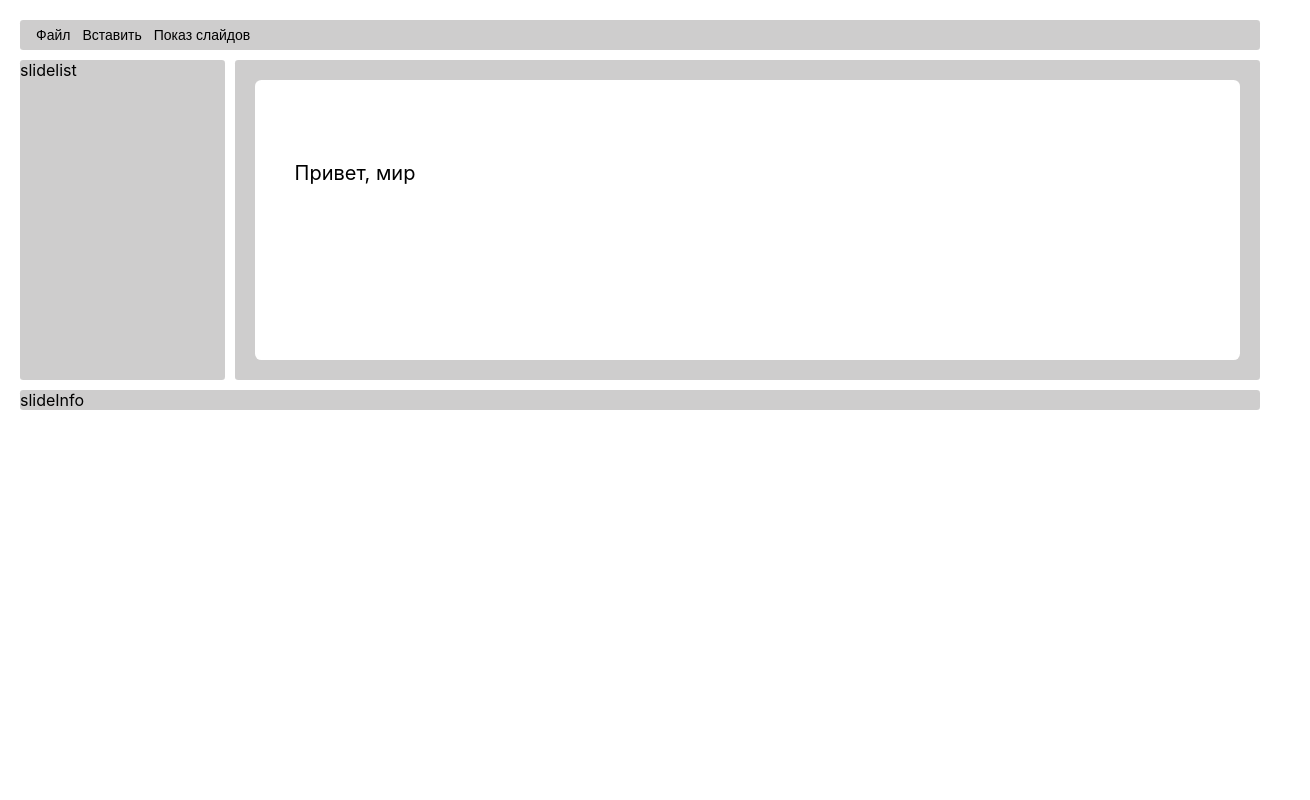
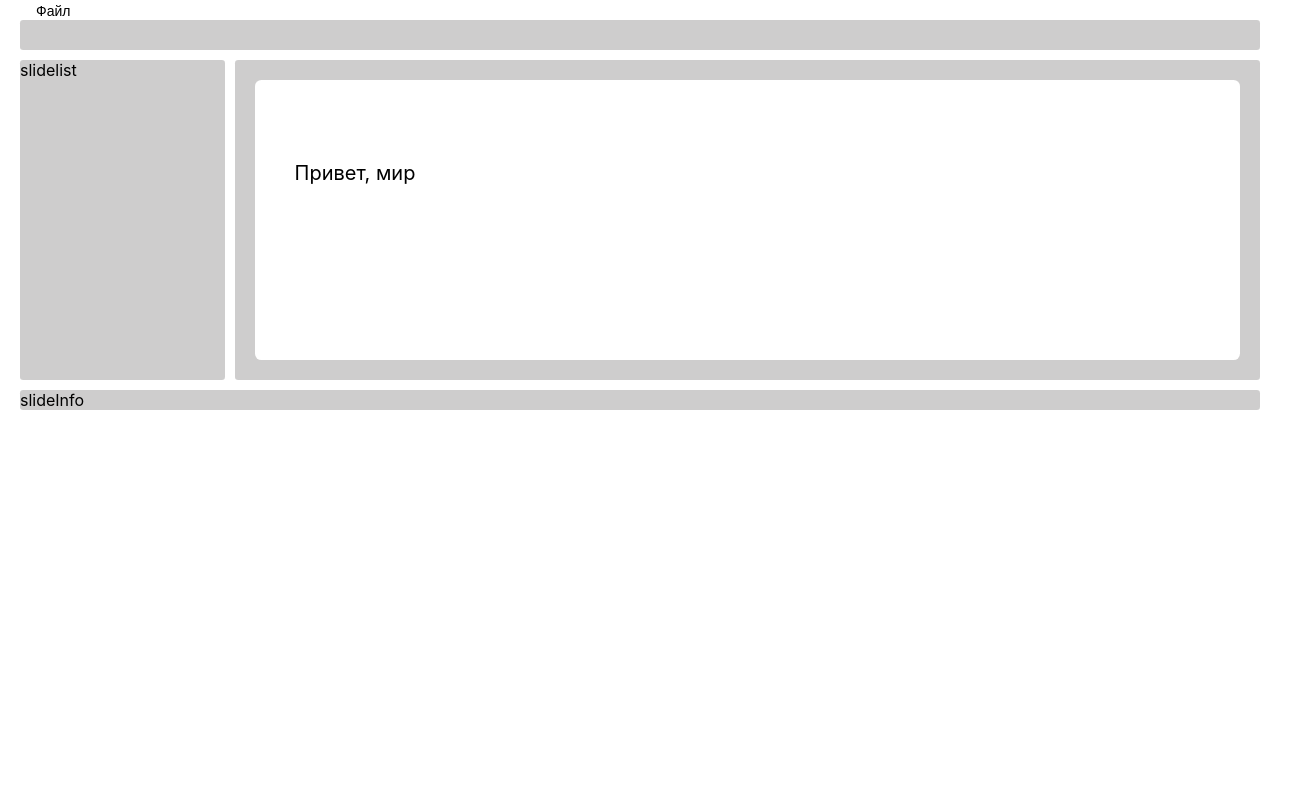
Before and after one commit to pklgn/project-os, a React (Create React App) app: page / in a window 1280 px wide. Shown: the top 800 px of the page, 1310 px wide, since content can reach past the window. Built offline with nearby package versions, Linux system fonts and the light colour scheme.

Commit message:
фича: обработчик кликов

```diff
--- a/src/components/common/Button/Button.module.css
+++ b/src/components/common/Button/Button.module.css
@@ -14,10 +14,21 @@
 }
 
 .button:focus {
-  background-color: #e4d429;
+  background-color: #f6ea6a;
 }
 
 .button-on {
+  border: none;
+  outline: none;
+  font-size: 14px;
+  border-radius: 0.2rem;
+  background-color: #e4d429;
+  display: inline-block;
+  cursor: pointer;
+  padding: 4px 6px;
+}
+
+.button-wo-focus-active {
   border: none;
   outline: none;
   font-size: 14px;
--- a/src/components/common/Button/Button.tsx
+++ b/src/components/common/Button/Button.tsx
@@ -1,4 +1,4 @@
-import React, { BaseSyntheticEvent, useEffect, useState } from "react";
+import React, { BaseSyntheticEvent, useState } from "react";
 import styles from "./Button.module.css";
 
 type ButtonProps = {
@@ -13,45 +13,49 @@ type ButtonProps = {
 export type Button = {
     button: JSX.Element,
     isOn: boolean,
-    setButtonOn: React.Dispatch<React.SetStateAction<boolean>>
+    renderActive: React.Dispatch<React.SetStateAction<boolean>>
 }
 
 export function Button(props: ButtonProps = {
     title: "",
     content: undefined,
-    foo: () => { }
+    foo: () => { },
 }): Button {
     const { title, content } = props;
 
     const [buttonStyle, setButtonStyle] = useState(styles.button);
     const [isButtonOn, setButtonState] = useState(false);
+    const [preventMouseUp, setPreventMouseUp] = useState(false);
+    const [renderActive, setActiveRendering] = useState(false);
 
     const onMouseDownButton = (event: BaseSyntheticEvent) => {
-        console.log('down');
         setButtonStyle(styles["button-on"]);
         event.target.focus();
     }
 
     const onMouseUpButton = (event: BaseSyntheticEvent) => {
-        console.log('up');
-        if (isButtonOn) {
+        if (preventMouseUp) {
+            setPreventMouseUp(false);
+        } else {
+            setButtonState(false);
             event.target.blur();
-            console.log('blur');
-            setButtonState(false);
-        } else {
-            setButtonState(true);
         }
         setButtonStyle(styles.button);
     }
 
-    const onFocusButton = (event: BaseSyntheticEvent) => {
-        //console.log('focus');
+    const onFocusButton = (_: BaseSyntheticEvent) => {
+        setButtonStyle(styles["button-on"]);
+        setButtonState(true);
+        setPreventMouseUp(true);
     }
 
     const onBlurButton = (event: BaseSyntheticEvent) => {
-        //console.log('blur');
-        if (isButtonOn) {
-            event.target.focus();
+        console.log('disabling');
+        if (!renderActive) {
+            setButtonStyle(styles["button-wo-focus-active"]);
+            setActiveRendering(true);
+        } else {
+            setButtonStyle(styles.button);
         }
     }
 
@@ -99,6 +103,6 @@ export function Button(props: ButtonProps = {
     return {
         button: button,
         isOn: isButtonOn,
-        setButtonOn: setButtonState
+        renderActive: setActiveRendering
     }
 }
--- /dev/null
+++ b/src/components/common/ClickHandlerLayer/ClickHandlerLayer.module.css
@@ -0,0 +1,7 @@
+.click-handler-layer {
+    z-index: 1004;
+    width: 100vw;
+    height: 100vw;
+    left: 0;
+    top: 0;
+}
--- /dev/null
+++ b/src/components/common/ClickHandlerLayer/ClickHandlerLayer.tsx
@@ -0,0 +1,25 @@
+import styles from "./ClickHandlerLayer.module.css";
+import { BaseSyntheticEvent, useState } from "react";
+
+export type ClickHandlerType = {
+    clickHandlerLayer: JSX.Element,
+    clickHandled: boolean,
+    falsingStateFunc: React.Dispatch<React.SetStateAction<boolean>>
+}
+
+export function ClickHandlerLayer(): ClickHandlerType {
+    const [wasClick, setClickState] = useState(false);
+
+    const onClickHandler = (_: BaseSyntheticEvent) => {
+        setClickState(true);
+    }
+
+    return {
+        clickHandlerLayer: <div
+          className={styles["click-handler-layer"]}
+          onClick={onClickHandler}
+        ></div>,
+        clickHandled: false,
+        falsingStateFunc: setClickState
+    }
+}
--- a/src/components/common/DropdownMenu/DropdownMenu.module.css
+++ b/src/components/common/DropdownMenu/DropdownMenu.module.css
@@ -1,6 +1,7 @@
 .dropdown {
     position: relative;
     display: inline-block;
+    z-index: 1005;
 }
 
 .dropdown-menu {
--- a/src/components/common/DropdownMenu/DropdownMenu.tsx
+++ b/src/components/common/DropdownMenu/DropdownMenu.tsx
@@ -1,5 +1,6 @@
 import { BaseSyntheticEvent, useEffect, useState } from "react";
 import { Button } from "../Button/Button";
+import { ClickHandlerLayer, ClickHandlerType } from "../ClickHandlerLayer/ClickHandlerLayer";
 import styles from "./DropdownMenu.module.css";
 
 type DropdownMenuProps = {
@@ -17,22 +18,27 @@ export function DropdownMenu(props: DropdownMenuProps = {
 }): JSX.Element {
 
     const [menuRender, setMenuRender] = useState(false);
+    const [mouseOnMenu, setMouseOnMenu] = useState(false);
 
-    // useEffect(() => {
-    //     if (props.summoningButton?.isOn) {
-    //         setMenuRender(true);
-    //     } else {
-    //         setMenuRender(false);
-    //     }
-    // }, [props.summoningButton?.isOn]);
+    useEffect(() => {
+        setMenuRender(props.summoningButton!.isOn);
+    }, [props.summoningButton!.isOn]);
 
-    const onMouseClick = (_: BaseSyntheticEvent) => {
+    const onMouseClick = (event: BaseSyntheticEvent) => {
         console.log('click dropdown!');
-        props.summoningButton?.setButtonOn(true);
+        props.summoningButton!.renderActive(true);
     }
+
+    props.summoningButton!.renderActive(false);
 
     const onMouseOver = (_: BaseSyntheticEvent) => {
         console.log('over dropdown');
+        setMouseOnMenu(true);
+    }
+
+    const onMouseOut = (_: BaseSyntheticEvent) => {
+        console.log('out dropdown');
+        setMouseOnMenu(false);
     }
 
     const menu: JSX.Element[] = (props.bottomBorderAfterElement !== undefined)
@@ -47,14 +53,18 @@ export function DropdownMenu(props: DropdownMenuProps = {
         })
         : props.elementsArray;
 
+    const clickHandlerLayout: ClickHandlerType = ClickHandlerLayer();
 
     return (
+        <div>
             <div
                 className={styles.dropdown}
-            onMouseOver={onMouseOver}
+                onMouseEnter={onMouseOver}
+                onMouseLeave={onMouseOut}
             >
+                {clickHandlerLayout.clickHandlerLayer}
                 {props.summoningButton?.button}
-            {(props.summoningButton?.isOn)
+                {(menuRender)
                     ? (props.summoningButtonPlace === "above")
                         ? <div
                             className={styles["dropdown-menu"]}
@@ -70,5 +80,7 @@ export function DropdownMenu(props: DropdownMenuProps = {
                         </div>
                     : ''}
             </div>
+        </div>
+
     );
 }
```
Lines whose indentation alone changed are shown as unchanged.
